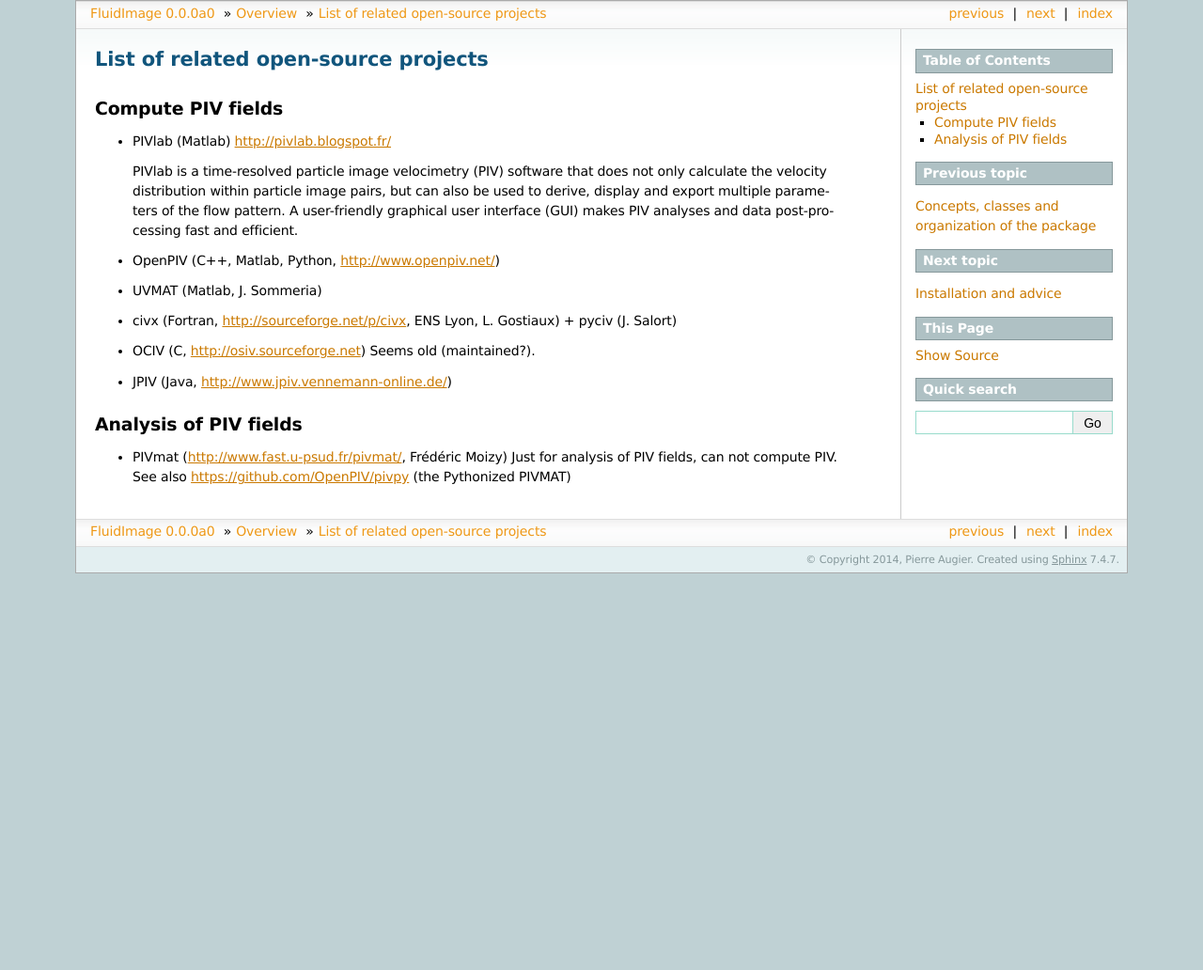
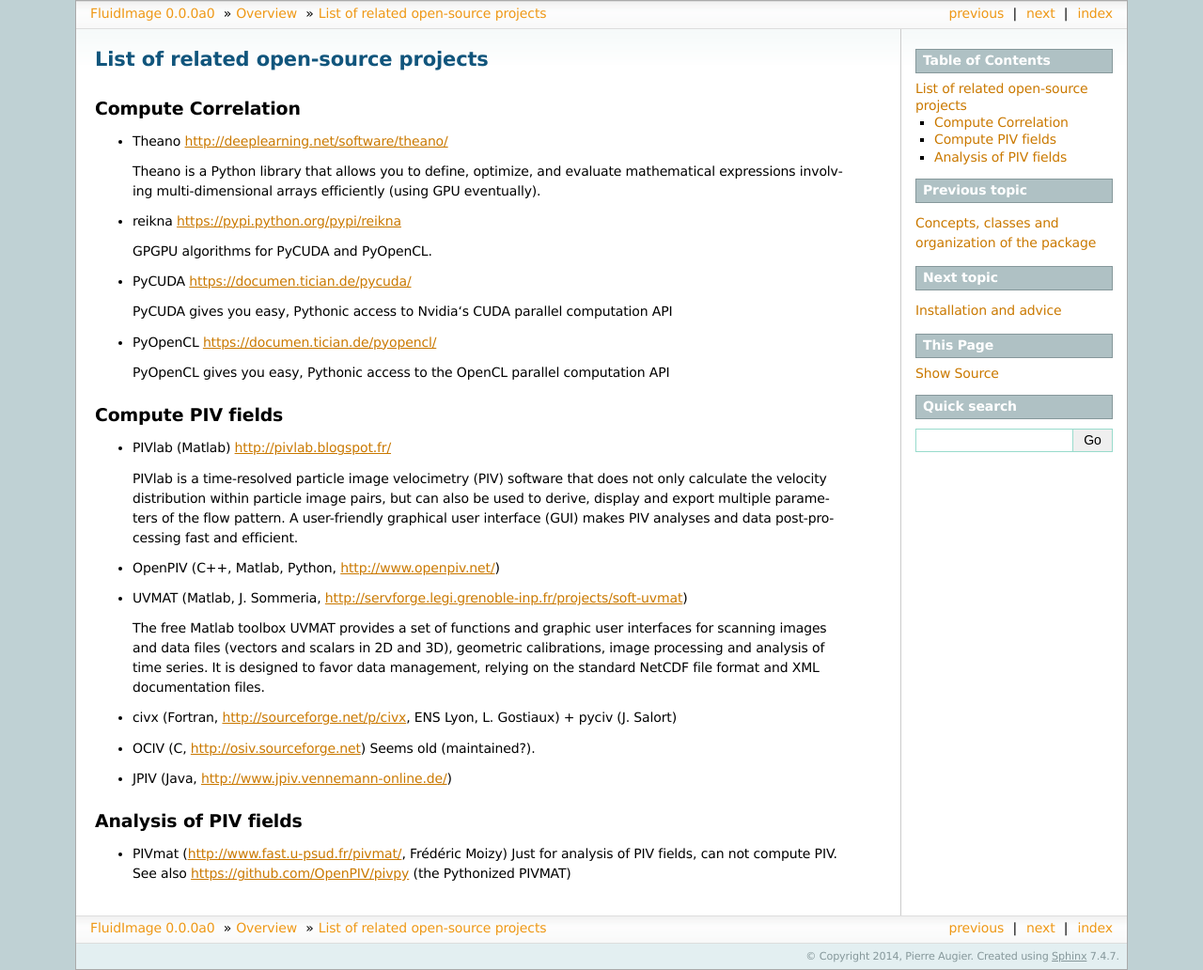
Before and after one commit to fluiddyn/fluidimage, a Sphinx documentation site: the page built from doc/openprojects.rst, in a window 1280 px wide. Shown: the whole page at 94% size. Built offline with Sphinx 7.4.7, drawn with Linux system fonts in a browser that asks for light colours; before the commit the page ends 900 px from its top, so only the background shows below that.

Commit message:
add some doc

```diff
--- a/doc/openprojects.rst
+++ b/doc/openprojects.rst
@@ -1,5 +1,24 @@
 List of related open-source projects
 ====================================
+
+Compute Correlation
+------------------
+
+- Theano http://deeplearning.net/software/theano/
+
+  Theano is a Python library that allows you to define, optimize, and evaluate mathematical expressions involving multi-dimensional arrays efficiently (using GPU eventually).
+
+- reikna https://pypi.python.org/pypi/reikna
+
+  GPGPU algorithms for PyCUDA and PyOpenCL.
+
+- PyCUDA https://documen.tician.de/pycuda/
+
+  PyCUDA gives you easy, Pythonic access to Nvidia‘s CUDA parallel computation API
+
+- PyOpenCL https://documen.tician.de/pyopencl/
+
+  PyOpenCL gives you easy, Pythonic access to the OpenCL parallel computation API
 
 Compute PIV fields
 ------------------
@@ -14,7 +33,9 @@ Compute PIV fields
 
 - OpenPIV (C++, Matlab, Python, http://www.openpiv.net/)
 
-- UVMAT (Matlab, J. Sommeria)
+- UVMAT (Matlab, J. Sommeria, http://servforge.legi.grenoble-inp.fr/projects/soft-uvmat)
+
+  The free Matlab toolbox UVMAT provides a set of functions and graphic user interfaces for scanning images and data files (vectors and scalars in 2D and 3D), geometric calibrations, image processing and analysis of time series. It is designed to favor data management, relying on the standard NetCDF file format and XML documentation files.
 
 - civx (Fortran, http://sourceforge.net/p/civx, ENS Lyon, L. Gostiaux) + pyciv
   (J.  Salort)
```
Also changed, not shown: 2 other files.
